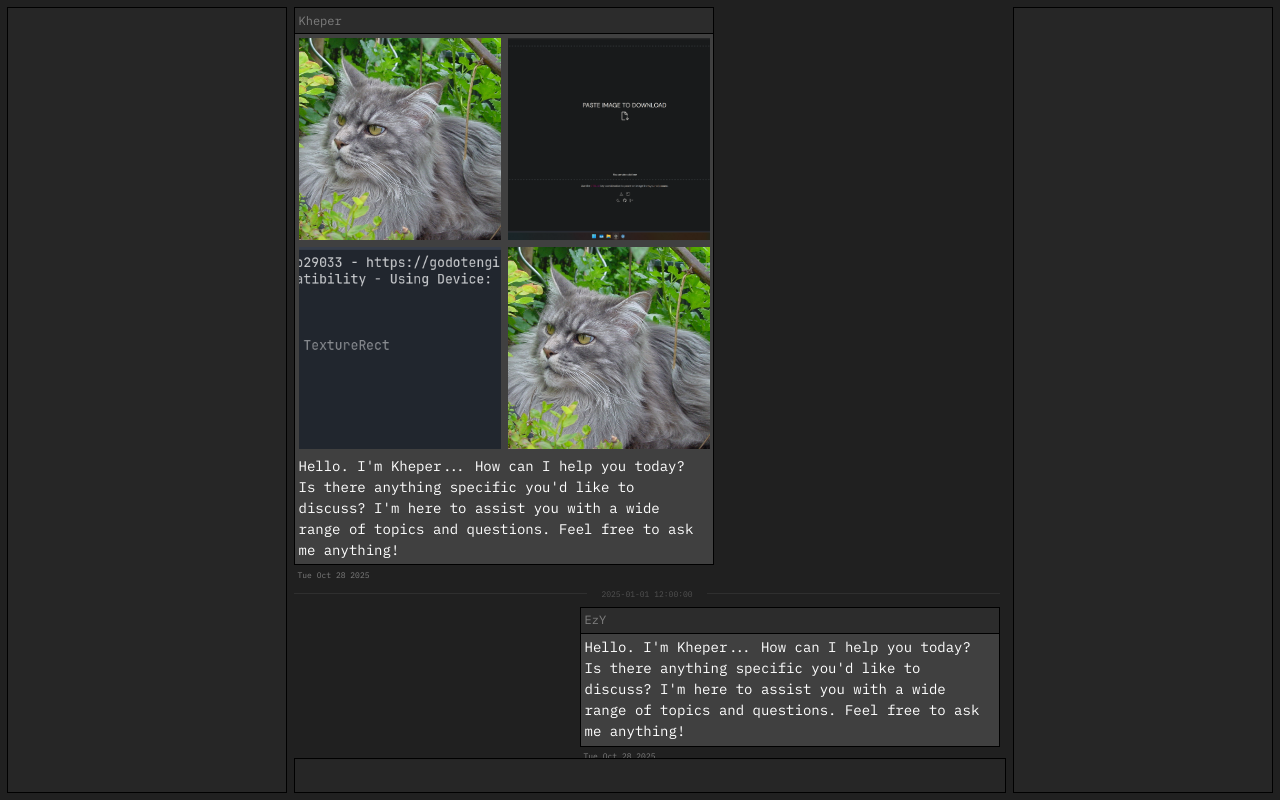
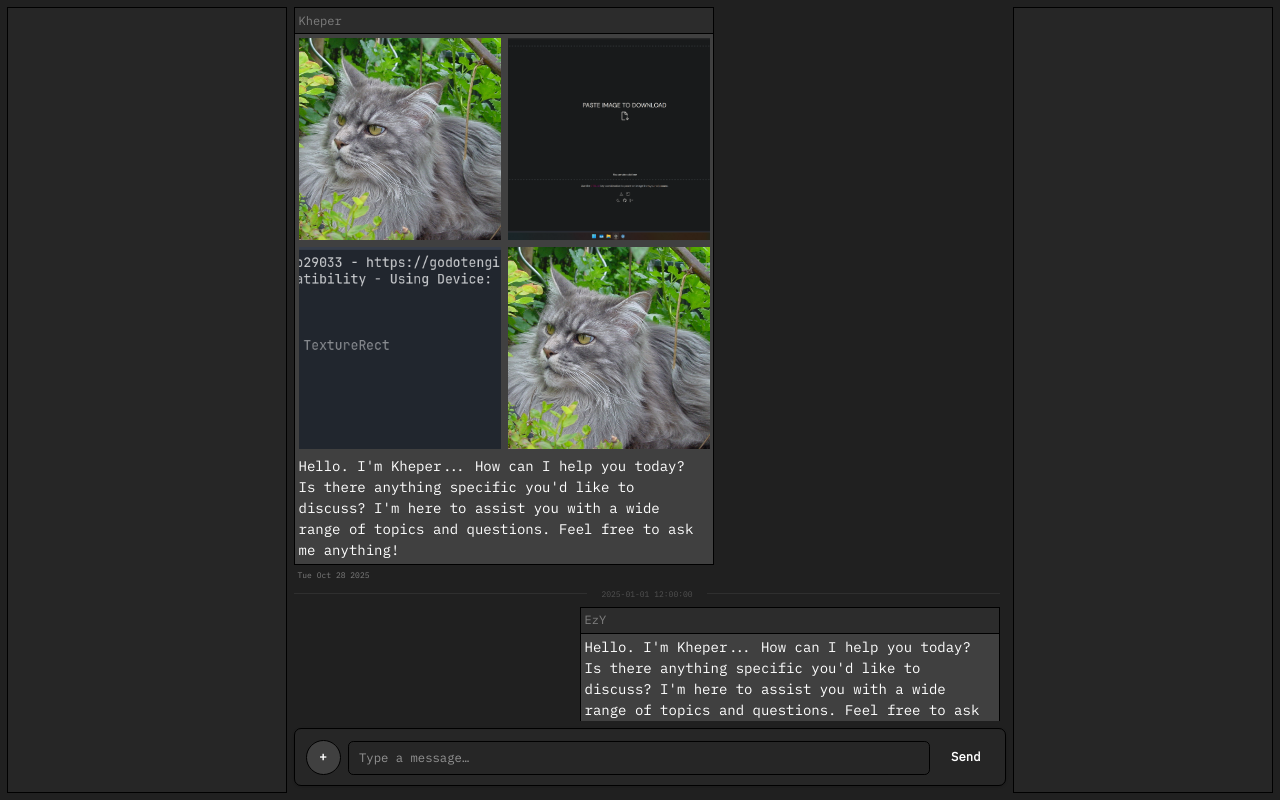
Before and after one commit to EzYDark/ezChat, a SvelteKit app: page / in a window 1280 px wide. Built offline with nearby package versions, Linux system fonts and the light colour scheme.

Commit message:
Basic input msg bar

```diff
--- a/src/routes/+page.svelte
+++ b/src/routes/+page.svelte
@@ -10,6 +10,10 @@
 	let startX = 0;
 	let startLeft = leftWidth;
 	let startRight = rightWidth;
+	let draftMessage = "";
+	let composerTextarea: HTMLTextAreaElement | null = null;
+	const composerMaxRows = 7;
+	let composerMaxHeight = 0;
 
 	function onPointerDown(handle: "left" | "right", event: PointerEvent) {
 		activeHandle = handle;
@@ -35,6 +39,52 @@
 		activeHandle = null;
 		window.removeEventListener("pointermove", onPointerMove);
 	}
+
+	function ensureComposerMetrics() {
+		if (!composerTextarea || composerMaxHeight) return;
+
+		const styles = getComputedStyle(composerTextarea);
+		const fontSize = parseFloat(styles.fontSize) || 16;
+		const rawLineHeight = parseFloat(styles.lineHeight);
+		const lineHeight = Number.isFinite(rawLineHeight) && rawLineHeight > 0 ? rawLineHeight : fontSize * 1.3;
+		const padding =
+			parseFloat(styles.paddingTop) +
+			parseFloat(styles.paddingBottom) +
+			parseFloat(styles.borderTopWidth) +
+			parseFloat(styles.borderBottomWidth);
+
+		const verticalSpacing = Number.isFinite(padding) ? padding : 0;
+		composerMaxHeight = lineHeight * composerMaxRows + verticalSpacing;
+	}
+
+	function resizeComposer() {
+		if (!composerTextarea) return;
+		if (!composerMaxHeight) ensureComposerMetrics();
+
+		composerTextarea.style.height = "auto";
+		const scrollHeight = composerTextarea.scrollHeight;
+		const nextHeight =
+			composerMaxHeight > 0 ? Math.min(scrollHeight, composerMaxHeight) : scrollHeight;
+		composerTextarea.style.height = `${nextHeight}px`;
+	}
+
+	function sendMessage() {
+		const trimmed = draftMessage.trim();
+		if (!trimmed) return;
+
+		console.info("sendMessage not wired to backend yet", trimmed);
+		draftMessage = "";
+		resizeComposer();
+	}
+
+	function onComposerKeydown(event: KeyboardEvent) {
+		if (event.key === "Enter" && !event.shiftKey) {
+			event.preventDefault();
+			sendMessage();
+		}
+	}
+
+	$: resizeComposer();
 </script>
 
 <main class="flex h-screen w-screen p-2">
@@ -101,12 +151,34 @@
 				text="Hello. I'm Kheper... How can I help you today? Is there anything specific you'd like to discuss? I'm here to assist you with a wide range of topics and questions. Feel free to ask me anything!"
 			/>
 		</div>
-		<div class="h-10 bg-panel border border-border">
-			<input
-				type="text"
-				class="w-full h-full bg-transparent border-none outline-none"
-			/>
-		</div>
+		<form
+			class="mt-2 mb-2 flex shrink-0 items-end gap-2 rounded-lg border border-border bg-panel p-3 shadow-sm"
+			on:submit|preventDefault={sendMessage}
+		>
+			<button
+				type="button"
+				class="h-10 w-10 shrink-0 rounded-full border border-border bg-message-background text-sm font-semibold"
+				aria-label="Attach file"
+			>
+				+
+			</button>
+			<textarea
+				bind:this={composerTextarea}
+				class="flex-1 resize-none rounded-md border border-border bg-transparent px-3 py-2 text-sm text-foreground focus:border-accent focus:outline-none focus:ring-2 focus:ring-accent/40"
+				placeholder="Type a message…"
+				bind:value={draftMessage}
+				on:input={resizeComposer}
+				on:keydown={onComposerKeydown}
+				rows="1"
+				style={`max-height:${composerMaxHeight ? `${composerMaxHeight}px` : "none"}; overflow-y:auto;`}
+			></textarea>
+			<button
+				type="submit"
+				class="h-10 shrink-0 rounded-md bg-accent px-4 text-sm font-semibold text-accent-foreground hover:opacity-90 focus:outline-none focus:ring-2 focus:ring-offset-2 focus:ring-accent"
+			>
+				Send
+			</button>
+		</form>
 	</div>
 
 	<div
```
Also changed, not shown: .serena/project.yml (added), 1 other file (tests, documents, lock files or other folders).
